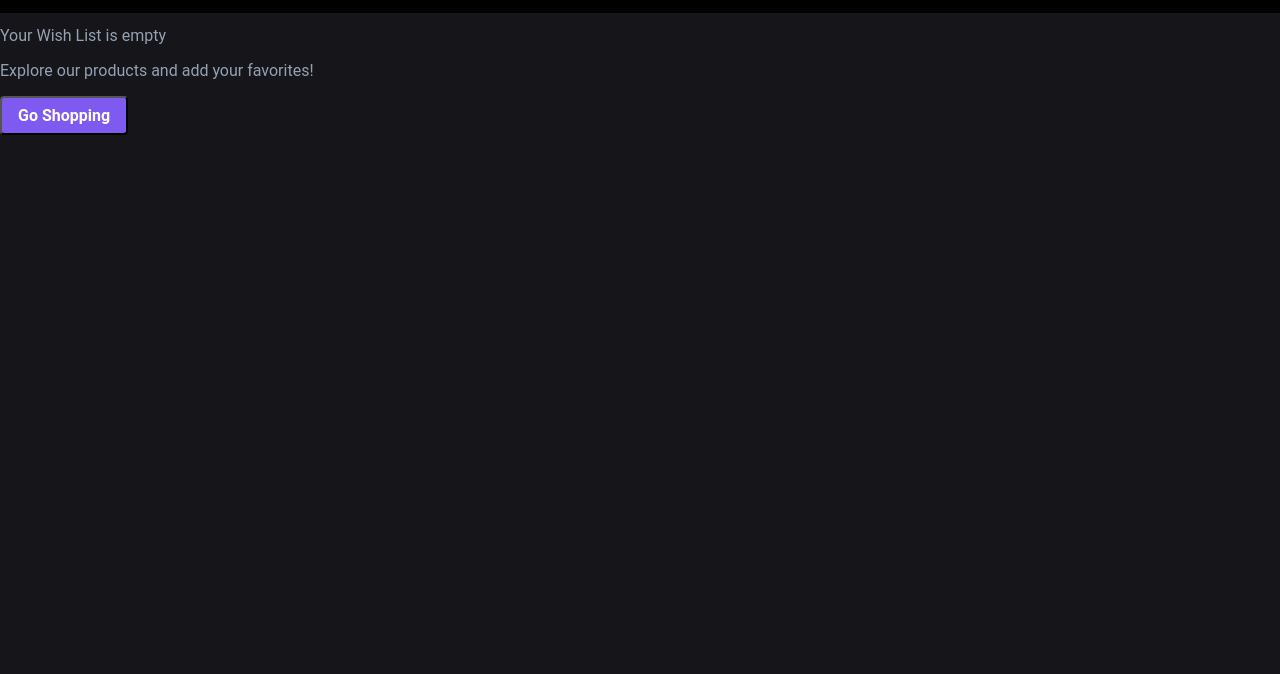
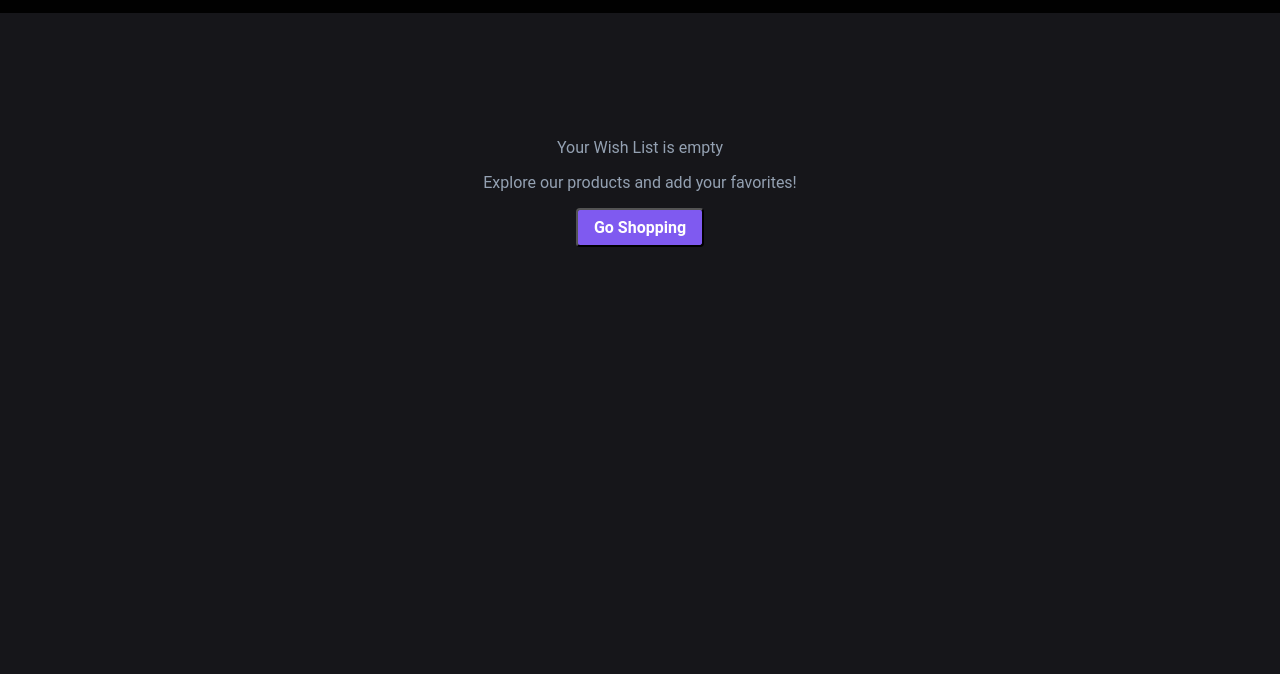
Before and after one commit to Samuelyosiaz/wdd330_final-project, a website: page src/wish_list/index.html in a window 1280 px wide. Shown: the part 64-738 px from the top of the page. Drawn offline with Linux system fonts and the light colour scheme.

Commit message:
last style corrections

```diff
--- a/src/css/style.css
+++ b/src/css/style.css
@@ -780,10 +780,25 @@ button.add-vs:active {
   color: var(--headline-color);
   cursor: pointer;
 }
+#wishlist-content {
+  display: flex;
+  flex-direction: column;
+}
+.empty-wishlist {
+  text-align: center;
+  margin: 7rem 0;
+  color: var(--paragraph-color);
+}
 
 @media (min-width: 768px) {
   .wishlist-row {
     flex-direction: row;
   }
+
+  .wishlist-image{
+    width: 200px;
+    height: 200px;
+  }
 }
+
 /*end of wishlist page styles*/
```
